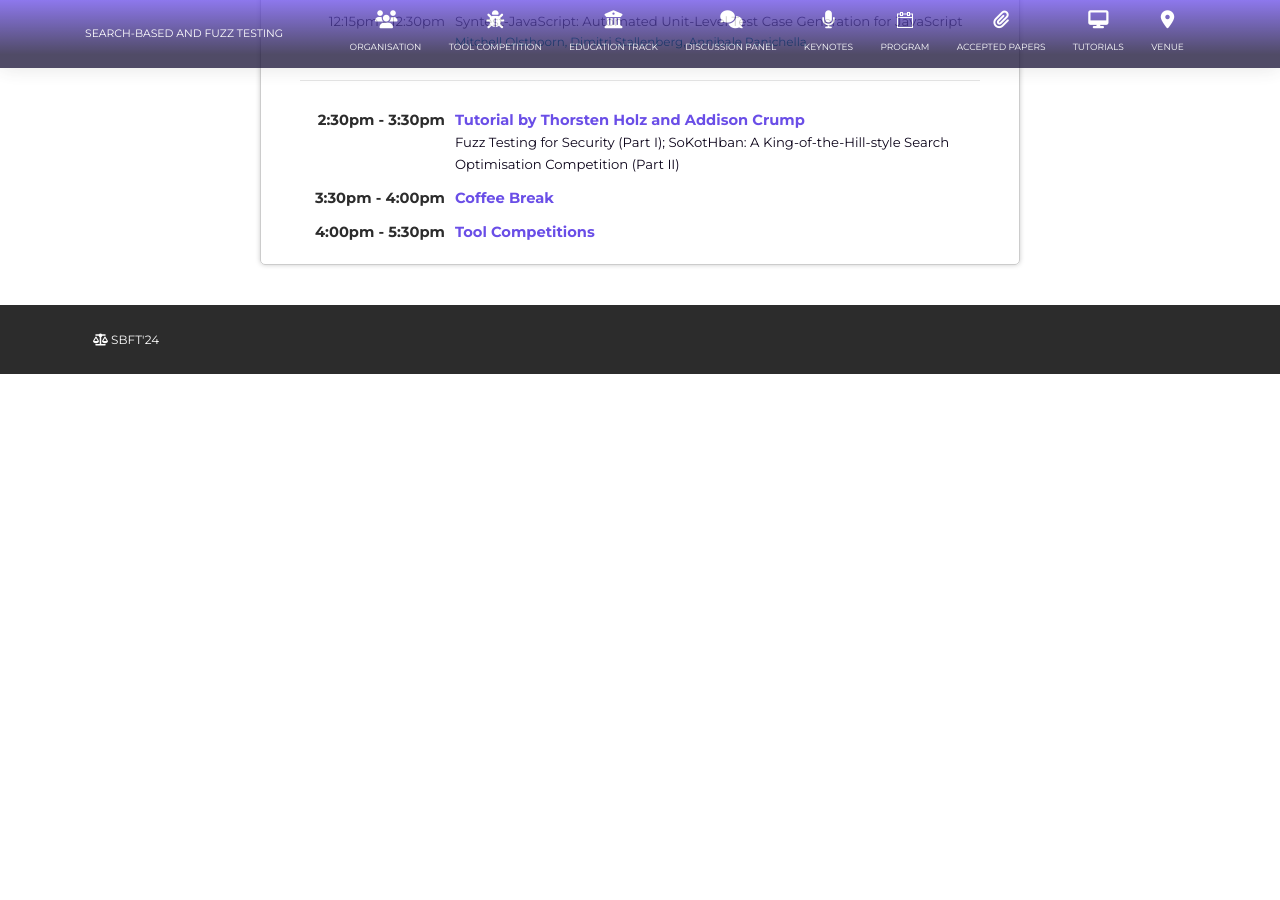
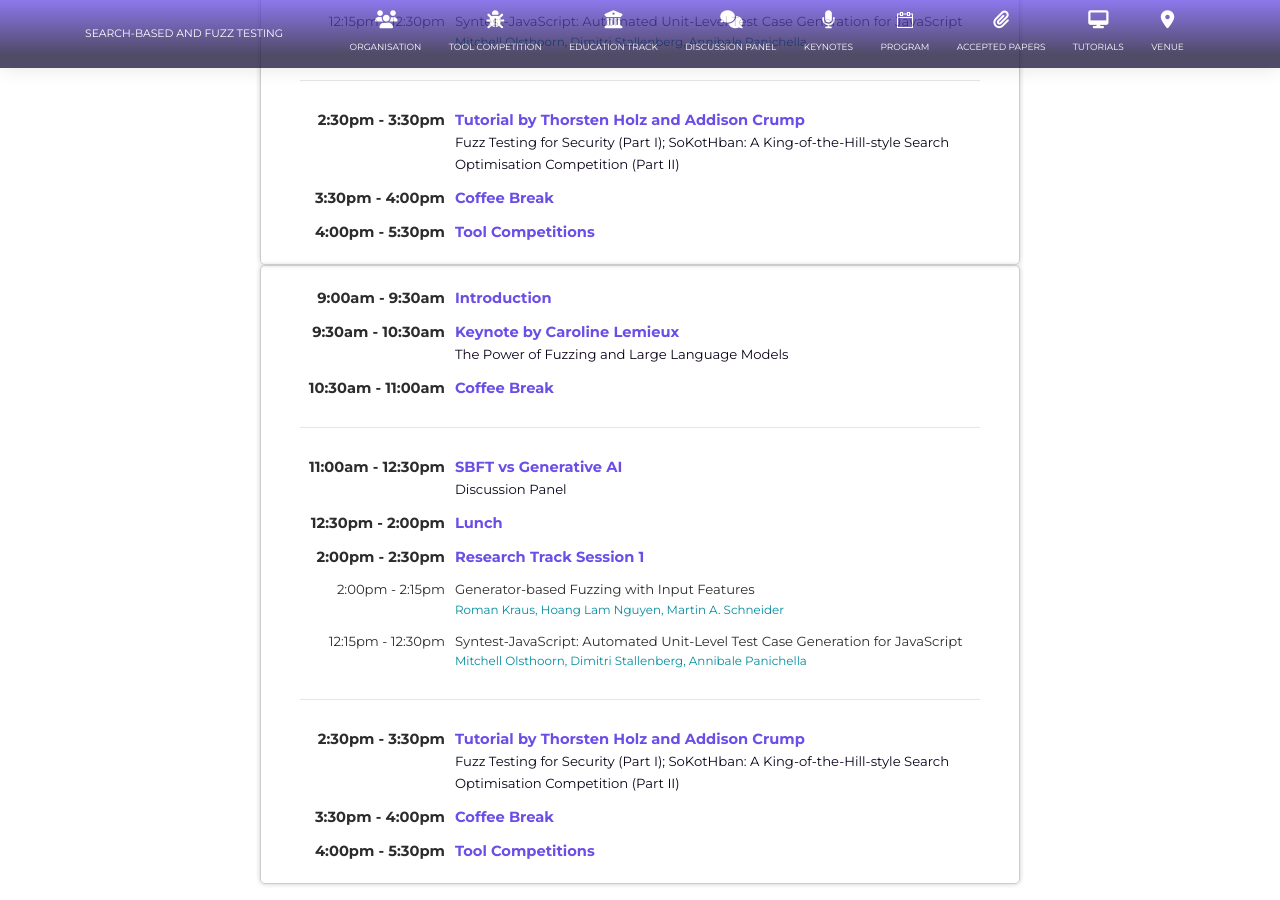
Before and after one commit to sbft24/sbft24.github.io, a Jekyll site: the page built from program/index.html, in a window 1280 px wide and 900 px high, scrolled down 900 px. Built offline with Jekyll 4.4.1, drawn with Linux system fonts in a browser that asks for light colours; nearby versions of some CDN libraries; before the commit the page ends 1274 px from its top, so only the background shows below that.

Commit message:
Update index.html

```diff
--- a/program/index.html
+++ b/program/index.html
@@ -80,6 +80,77 @@ layout: default
                         <td class="session">Tool Competitions</td>
                     </tr>
                 </table>
+
+                <table class="schedule">
+                    <tr>
+                        <td class="time">9:00am - 9:30am </td>
+                        <td class="session">Introduction</td>
+                    </tr>
+                    <tr>
+                        <td class="time">9:30am - 10:30am </td>
+                        <td class="session">Keynote by Caroline Lemieux
+                            <br>
+                            <span class="sub-title">The Power of Fuzzing and Large Language Models</span>
+                        </td>
+                    </tr>
+                    <tr>
+                        <td class="time">10:30am - 11:00am </td>
+                        <td class="session">Coffee Break</td>
+                    </tr>
+                    <tr>
+                        <td colspan="2"><hr /></td>
+                    </tr>
+                    <tr>
+                        <td class="time">11:00am - 12:30pm </td>
+                        <td class="session">SBFT vs Generative AI
+                            <br>
+                            <span class="sub-title">Discussion Panel</span>
+                        </td>
+                    </tr>
+                    <tr>
+                        <td class="time">12:30pm - 2:00pm </td>
+                        <td class="session">Lunch</td>
+                    </tr>
+                    <tr>
+                        <td class="time">2:00pm - 2:30pm </td>
+                        <td class="session">Research Track Session 1</td>
+                    </tr>
+                    <tr>
+                        <td class="sub-time">2:00pm - 2:15pm </td>
+                        <td class="sub-session"><a target="_blank">Generator-based Fuzzing with Input Features</a>
+                            <br>
+                            <h3 class="paper-authors-accepted">Roman Kraus, Hoang Lam Nguyen, Martin A. Schneider</h3>
+                        </td>
+                    </tr>
+                    <tr>
+                        <td class="sub-time">12:15pm - 12:30pm </td>
+                        <td class="sub-session"><a target="_blank">Syntest-JavaScript: Automated Unit-Level Test Case Generation for JavaScript</a>
+                            <br>
+                            <h3 class="paper-authors-accepted">Mitchell Olsthoorn, Dimitri Stallenberg, Annibale Panichella</h3>
+                        </td>
+                        </td>
+                    </tr>
+
+                    <tr>
+                        <td colspan="2"><hr /></td>
+                    </tr>
+                    <tr>
+                        <td class="time">2:30pm - 3:30pm </td>
+                        <td class="session">Tutorial by Thorsten Holz and Addison Crump
+                            <br>
+                            <span class="sub-title">Fuzz Testing for Security (Part I); SoKotHban: A King-of-the-Hill-style Search Optimisation Competition (Part II)</span>
+                        </td>
+                    </tr>
+                    <tr>
+                        <td class="time">3:30pm - 4:00pm </td>
+                        <td class="session">Coffee Break</td>
+                    </tr>
+                    <tr>
+                        <td class="time">4:00pm - 5:30pm </td>
+                        <td class="session">Tool Competitions</td>
+                    </tr>
+                </table>
+
                     <!--
                     <tr>
                         <td class="time">2:30pm - 3:15pm </td>
```
